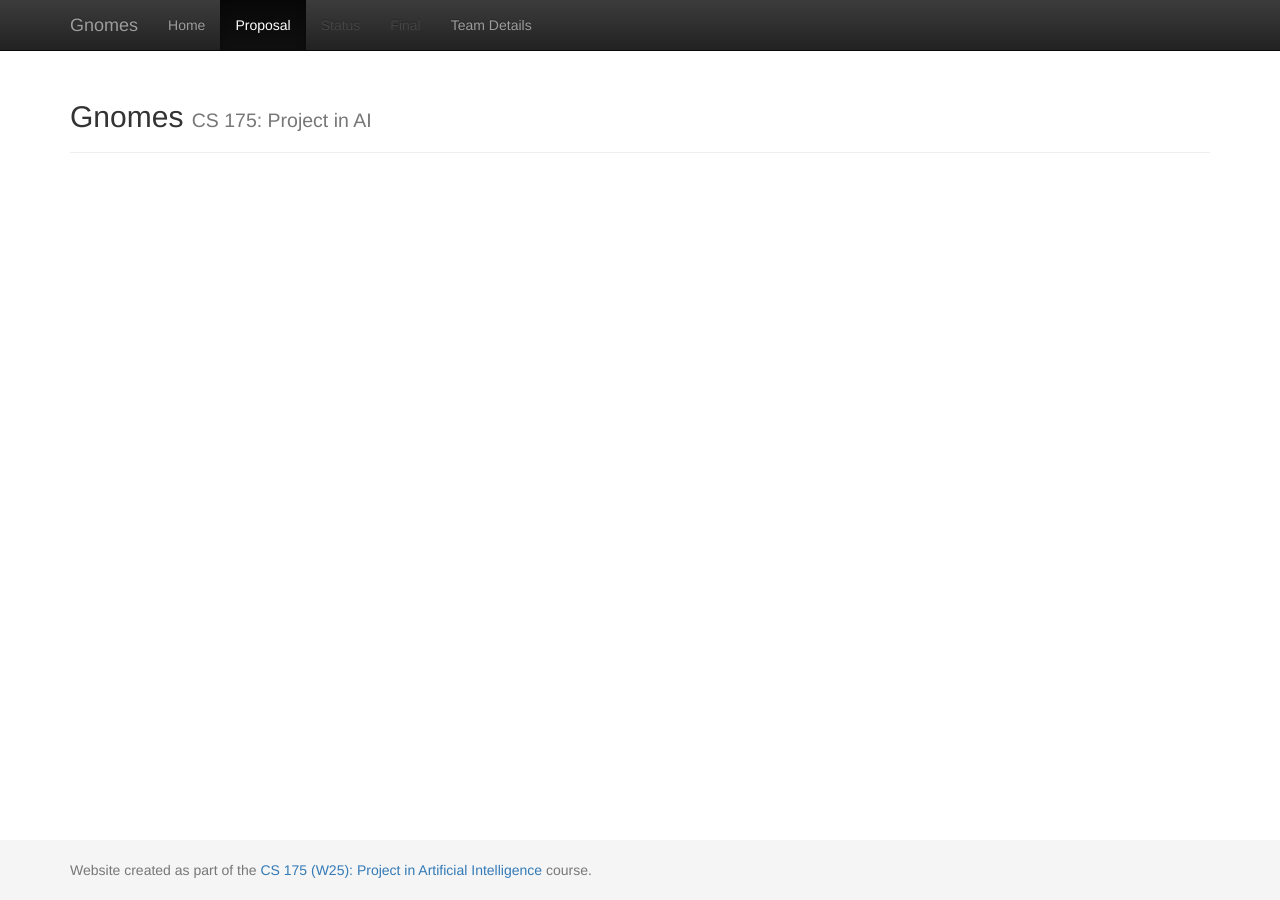
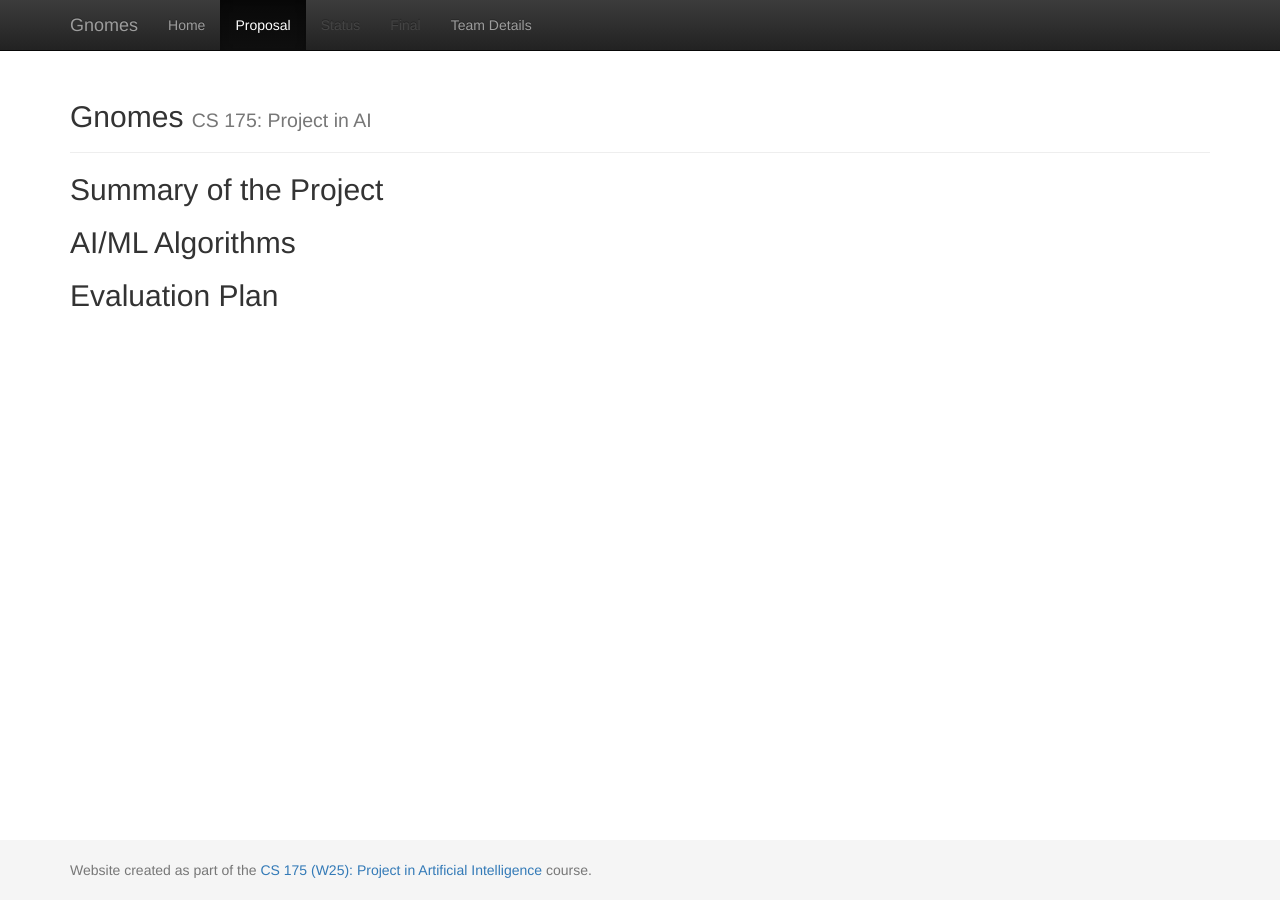
Before and after one commit to TheYeetMeister/Gnohms, a Jekyll site: the page built from docs/proposal.md, in a window 1280 px wide. Built offline with Jekyll 4.4.1, drawn with Linux system fonts in a browser that asks for light colours.

Commit message:
Update proposal.md

```diff
--- a/docs/proposal.md
+++ b/docs/proposal.md
@@ -2,3 +2,7 @@
 layout: default
 title: Proposal
 ---
+
+## Summary of the Project
+## AI/ML Algorithms
+## Evaluation Plan
```
